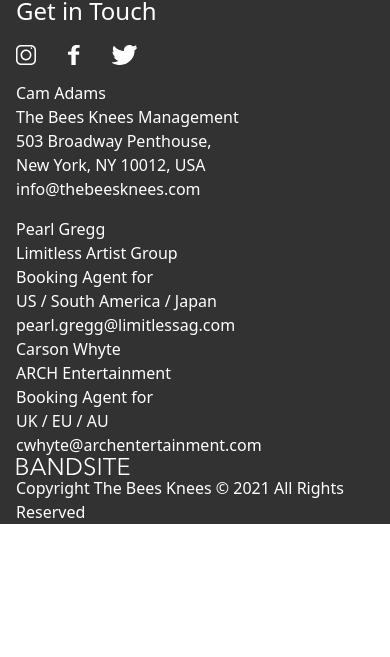
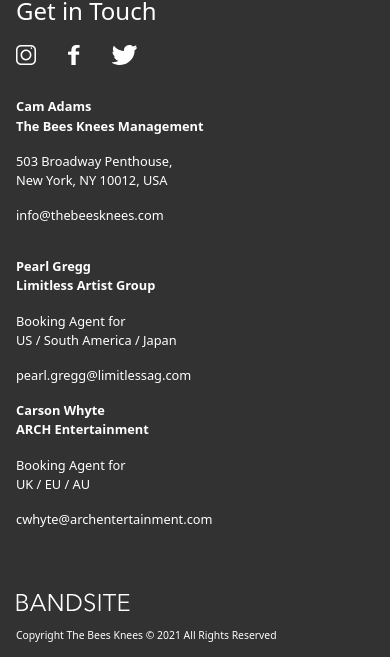
Before and after one commit to TommieeN/band-site-react-client, a React (Vite) app: page / in a window 390 px wide. Shown: the part 3659-4316 px from the top of the page. Before the commit the page ends 4183 px from the top, so only its background shows below. Built offline with nearby package versions, Linux system fonts and the light colour scheme; no server answers.

Commit message:
finish footer mobile

```diff
--- a/src/components/Footer.jsx
+++ b/src/components/Footer.jsx
@@ -2,7 +2,7 @@
 
 const Footer = () => {
   return (
-    <footer className="px-[1rem] mt-[1rem] bg-primary-dark text-primary-light">
+    <footer className="px-[1rem] mt-[1rem] bg-primary-dark text-primary-light text-[0.8rem]">
       <div>
         <h2 className="py-[1rem] text-[1.5rem] font-normal">Get in Touch</h2>
         <section className="flex gap-[2rem]">
@@ -22,43 +22,43 @@
       </div>
       <div>
         <section className="py-4">
-          <div className="">
+          <div className="font-semibold my-[1rem]">
             <h4>Cam Adams</h4>
             <h4>The Bees Knees Management</h4>
           </div>
-          <div>
+          <div className="mb-[1rem]">
             <p>503 Broadway Penthouse,</p>
             <p>New York, NY 10012, USA</p>
           </div>
           <p>info@thebeesknees.com</p>
         </section>
         <section>
-          <div>
+          <div className="font-semibold my-[1rem]">
             <h4>Pearl Gregg</h4>
             <h4>Limitless Artist Group</h4>
           </div>
-          <div>
+          <div className="mb-[1rem]">
             <p>Booking Agent for</p>
             <p>US / South America / Japan</p>
           </div>
           <p>pearl.gregg@limitlessag.com</p>
         </section>
         <section>
-          <div>
+          <div className="font-semibold my-[1rem]">
             <h4>Carson Whyte</h4>
             <h4>ARCH Entertainment</h4>
           </div>
-          <div>
+          <div className="mb-[1rem]">
             <p>Booking Agent for</p>
             <p>UK / EU / AU</p>
           </div>
-          <p>cwhyte@archentertainment.com</p>
+          <p className="mb-[4rem]">cwhyte@archentertainment.com</p>
         </section>
       </div>
-      <a>
+      <a href="#">
         <img src={logos.bandsite} alt="bandsite-logo" />
       </a>
-      <p>Copyright The Bees Knees © 2021 All Rights Reserved</p>
+      <p className="text-[0.65rem] py-[1rem]">Copyright The Bees Knees © 2021 All Rights Reserved</p>
     </footer>
   );
 };
```
